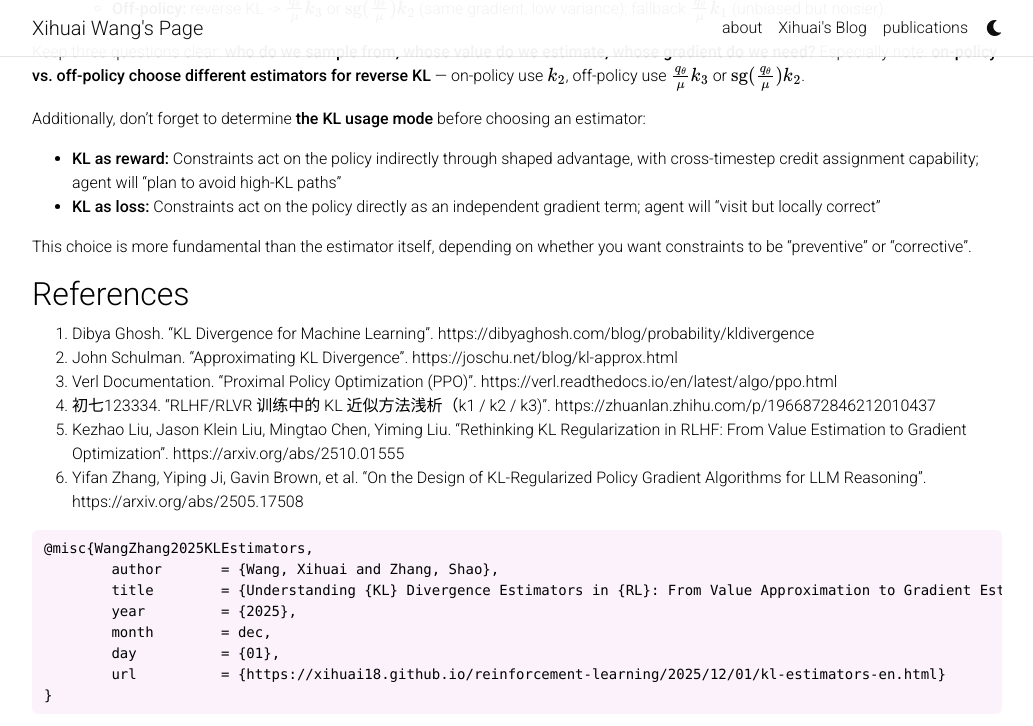
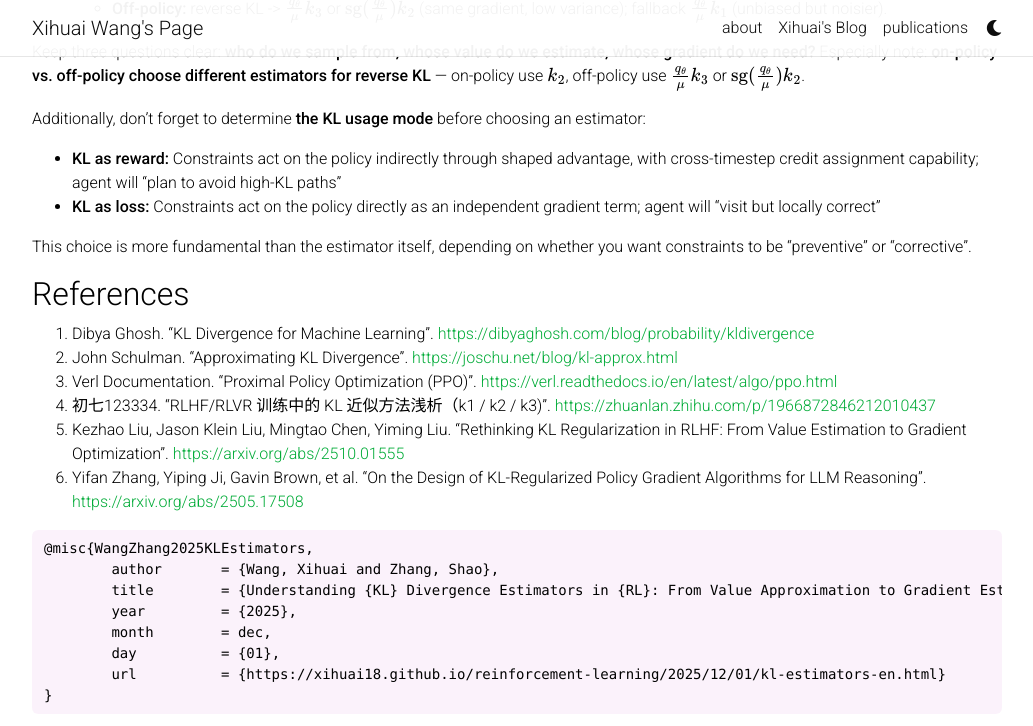
Before and after one commit to xihuai18/xihuai18.github.io, a Jekyll site: the page built from _posts/2025-12-01-kl-estimators-en.md, in a window 1280 px wide and 900 px high, scrolled down 15707 px, cut to the strip 0-726 px from the top of the window. Shown: the whole strip, without its empty margins (123-1156 px from the left). Built offline with Jekyll 4.4.1, drawn with Linux system fonts in a browser that asks for light colours; comment, search, counter and statistics services are not loaded; a style sheet for code colours, icons or effects is not loaded.

````diff
--- a/_posts/2025-12-01-kl-estimators-en.md
+++ b/_posts/2025-12-01-kl-estimators-en.md
@@ -866,12 +866,12 @@ This choice is more fundamental than the estimator itself, depending on whether
 
 ## References
 
-1. Dibya Ghosh. "KL Divergence for Machine Learning". https://dibyaghosh.com/blog/probability/kldivergence
-2. John Schulman. "Approximating KL Divergence". https://joschu.net/blog/kl-approx.html
-3. Verl Documentation. "Proximal Policy Optimization (PPO)". https://verl.readthedocs.io/en/latest/algo/ppo.html
-4. 初七123334. "RLHF/RLVR 训练中的 KL 近似方法浅析（k1 / k2 / k3)". https://zhuanlan.zhihu.com/p/1966872846212010437
-5. Kezhao Liu, Jason Klein Liu, Mingtao Chen, Yiming Liu. "Rethinking KL Regularization in RLHF: From Value Estimation to Gradient Optimization". https://arxiv.org/abs/2510.01555
-6. Yifan Zhang, Yiping Ji, Gavin Brown, et al. "On the Design of KL-Regularized Policy Gradient Algorithms for LLM Reasoning". https://arxiv.org/abs/2505.17508
+1. Dibya Ghosh. "KL Divergence for Machine Learning". <https://dibyaghosh.com/blog/probability/kldivergence>
+2. John Schulman. "Approximating KL Divergence". <https://joschu.net/blog/kl-approx.html>
+3. Verl Documentation. "Proximal Policy Optimization (PPO)". <https://verl.readthedocs.io/en/latest/algo/ppo.html>
+4. 初七123334. "RLHF/RLVR 训练中的 KL 近似方法浅析（k1 / k2 / k3)". <https://zhuanlan.zhihu.com/p/1966872846212010437>
+5. Kezhao Liu, Jason Klein Liu, Mingtao Chen, Yiming Liu. "Rethinking KL Regularization in RLHF: From Value Estimation to Gradient Optimization". <https://arxiv.org/abs/2510.01555>
+6. Yifan Zhang, Yiping Ji, Gavin Brown, et al. "On the Design of KL-Regularized Policy Gradient Algorithms for LLM Reasoning". <https://arxiv.org/abs/2505.17508>
 
 ```bibtex
 @misc{WangZhang2025KLEstimators,
````
Also changed, not shown: _posts/2025-12-01-kl-estimators-cn.md (+6 -6 lines), _posts/tips.md (deleted, +0 -27 lines), 1 other file.
